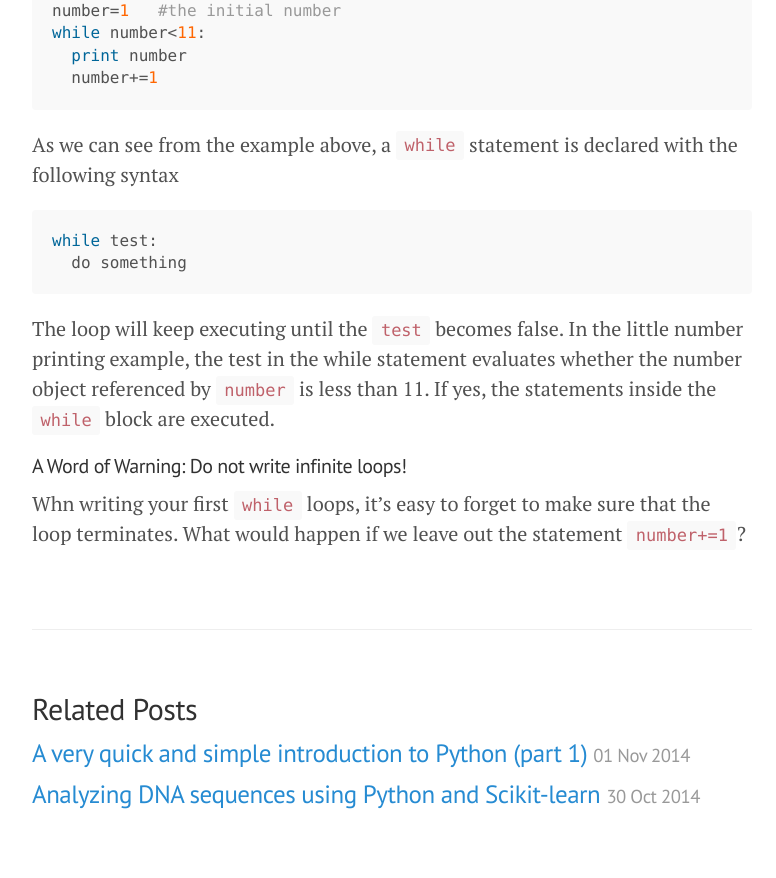
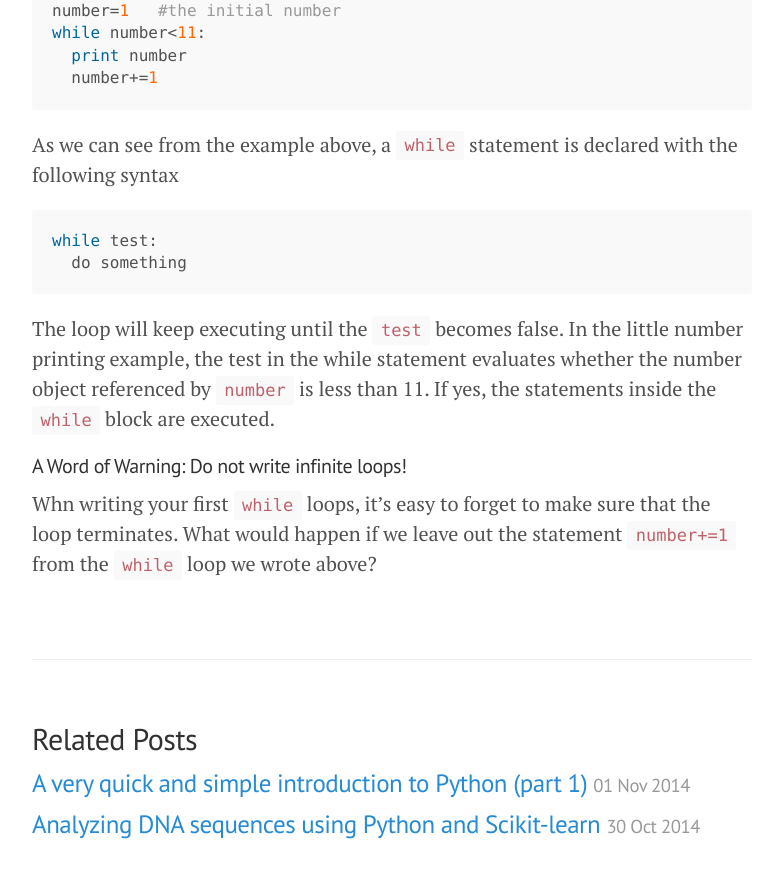
Before and after one commit to Winterflower/winterflower.github.io, a Jekyll site: the page built from _posts/2014-11-02-a-very-simple-introduction-to-python-part2.md, in a window 1280 px wide and 900 px high, scrolled down 2583 px. Shown: the top 878 px of the window, without its empty margins (248-1024 px from the left). Built offline with Jekyll 4.4.1, drawn with Linux system fonts in a browser that asks for light colours; Markdown is read by kramdown in place of the engine named in the settings.

Commit message:
improving post

```diff
--- a/_posts/2014-11-02-a-very-simple-introduction-to-python-part2.md
+++ b/_posts/2014-11-02-a-very-simple-introduction-to-python-part2.md
@@ -68,6 +68,7 @@
 want to check whether it is divisible by 3. This
 means that our program has to branch into three different
 'logical ' branches.
+
 * `random_number` is divisible by 5
 * `random_number` is not divisible by 5 but is divisible by 3
 * `random_number` is neither divisible by 5 nor divisible by 3
@@ -122,4 +123,5 @@
 ####A Word of Warning: Do not write infinite loops!
 Whn writing your first `while` loops, it's easy to forget
 to make sure that the loop terminates.
-What would happen if we leave out the statement `number+=1`?
+What would happen if we leave out the statement `number+=1`
+from the `while` loop we wrote above?
```
